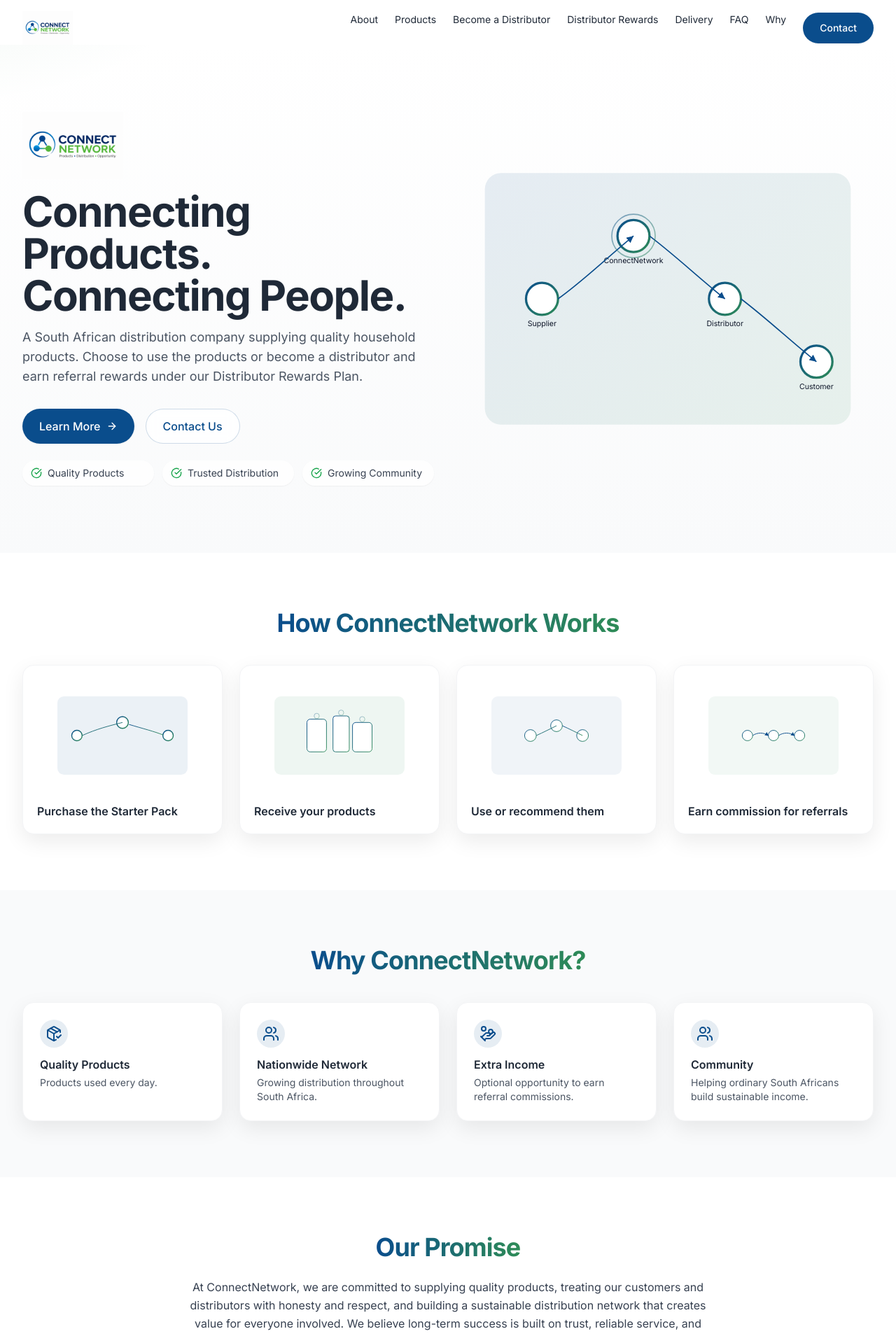
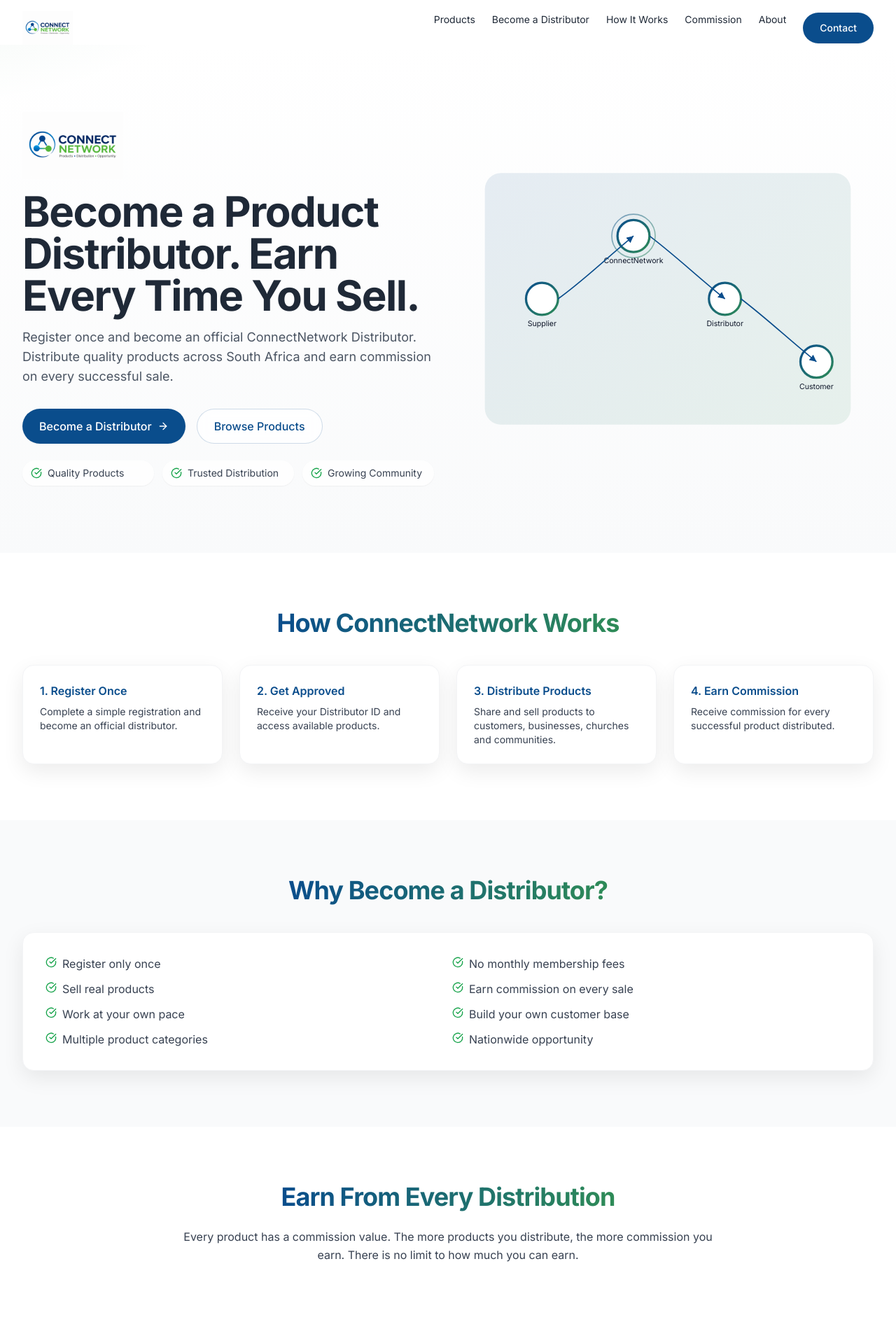
Before and after one commit to nejabobo-eng/connectnetwork, a Next.js app: page / in a window 1280 px wide. Shown: the top 1909 px of the page at 70% size. Built offline with nearby package versions, Linux system fonts and the light colour scheme.

Commit message:
Revamp homepage and navigation for product-first distributor model: new hero, How It Works, benefits, products overview, commission, FAQ, CTA; update metadata, footer/mobile nav, and sitemap

```diff
--- a/app/layout.tsx
+++ b/app/layout.tsx
@@ -10,11 +10,11 @@
 const inter = Inter({ subsets: ['latin'] })
 
 export const metadata: Metadata = {
-  title: 'ConnectNetwork — Connecting Products. Connecting People.',
-  description: 'South African distribution network connecting quality household products with customers through independent distributors.',
+	title: 'ConnectNetwork — Connecting Quality Products with Customers Through Independent Distributors.',
+  description: 'South Africa\'s product distribution company. Register once, distribute products, and earn commission on every successful sale.',
   openGraph: {
-	title: 'ConnectNetwork — Connecting Products. Connecting People.',
-	description: 'South African distribution network connecting quality household products with customers through independent distributors.',
+		title: 'ConnectNetwork — Connecting Quality Products with Customers Through Independent Distributors.',
+		description: 'South Africa\'s product distribution company. Register once, distribute products, and earn commission on every successful sale.',
 	url: 'https://connectnetwork.co.za',
 	siteName: 'ConnectNetwork',
 	type: 'website'
@@ -22,7 +22,7 @@
 	twitter: {
 	card: 'summary_large_image',
 	title: 'ConnectNetwork',
-	description: 'Connecting Products. Connecting People.'
+	description: 'Register once. Distribute products. Earn commission on every sale.'
   },
   metadataBase: new URL('https://connectnetwork.co.za')
 }
@@ -58,8 +58,9 @@
 			  <ul className="space-y-2 text-gray-600">
 				<li><Link href="/about">About</Link></li>
 				<li><Link href="/products">Products</Link></li>
-				<li><Link href="/opportunity">Opportunity</Link></li>
-				  <li><Link href="/why">Why ConnectNetwork?</Link></li>
+				<li><Link href="/#distributor-registration">Become a Distributor</Link></li>
+				<li><Link href="/#how-it-works">How It Works</Link></li>
+				<li><Link href="/#commission">Commission</Link></li>
 			  </ul>
 			</div>
 			<div>
@@ -124,13 +125,11 @@
 		<Menu aria-hidden className="h-6 w-6" />
 	  </summary>
 		<div className="absolute right-4 mt-2 w-60 card p-3">
+			<a className="block px-3 py-2 rounded-lg hover:bg-gray-50" href="/products">Products</a>
+			<a className="block px-3 py-2 rounded-lg hover:bg-gray-50" href="/#distributor-registration">Become a Distributor</a>
+			<a className="block px-3 py-2 rounded-lg hover:bg-gray-50" href="/#how-it-works">How It Works</a>
+			<a className="block px-3 py-2 rounded-lg hover:bg-gray-50" href="/#commission">Commission</a>
 			<a className="block px-3 py-2 rounded-lg hover:bg-gray-50" href="/about">About</a>
-		<a className="block px-3 py-2 rounded-lg hover:bg-gray-50" href="/products">Products</a>
-		<a className="block px-3 py-2 rounded-lg hover:bg-gray-50" href="/opportunity">Opportunity</a>
-		<a className="block px-3 py-2 rounded-lg hover:bg-gray-50" href="/compensation">Compensation</a>
-		<a className="block px-3 py-2 rounded-lg hover:bg-gray-50" href="/delivery">Delivery</a>
-		<a className="block px-3 py-2 rounded-lg hover:bg-gray-50" href="/faq">FAQ</a>
-		<a className="block px-3 py-2 rounded-lg hover:bg-gray-50" href="/why">Why</a>
 			<a className="block px-3 py-2 rounded-full btn btn-primary mt-2 text-center" href="/contact">Contact</a>
 		  </div>
 	</details>
--- a/app/sitemap.ts
+++ b/app/sitemap.ts
@@ -2,6 +2,6 @@
 
 export default function sitemap(): MetadataRoute.Sitemap {
   const base = 'https://connectnetwork.co.za'
-  const pages = ['','/about','/products','/opportunity','/compensation','/delivery','/faq','/contact','/why']
+  const pages = ['','/about','/products','/contact']
   return pages.map(p => ({ url: base + p, changeFrequency: 'weekly', priority: p === '' ? 1 : 0.7 }))
 }
--- a/components/NavLinksClient.tsx
+++ b/components/NavLinksClient.tsx
@@ -5,13 +5,11 @@
 export default function NavLinksClient(){
   const pathname = usePathname()
   const links = [
+	{href:'/products',label:'Products'},
+	{href:'/#distributor-registration',label:'Become a Distributor'},
+	{href:'/#how-it-works',label:'How It Works'},
+	{href:'/#commission',label:'Commission'},
 	{href:'/about',label:'About'},
-	{href:'/products',label:'Products'},
-	{href:'/opportunity',label:'Become a Distributor'},
-	{href:'/compensation',label:'Distributor Rewards'},
-	{href:'/delivery',label:'Delivery'},
-	{href:'/faq',label:'FAQ'},
-	{href:'/why',label:'Why'},
   ]
   return (
 	<>
--- a/components/pages/HomeClient.tsx
+++ b/components/pages/HomeClient.tsx
@@ -30,13 +30,13 @@
 		<div className="container-section grid md:grid-cols-2 gap-10 items-center min-h-[88vh] py-24">
 			<motion.div initial={{y:20, opacity:0}} whileInView={{y:0, opacity:1}} viewport={{once:true}} transition={{duration:0.7}}>
 			<img src="/logo/logo.jpg" alt="ConnectNetwork logo" className="h-16 md:h-24 w-auto mb-4" />
-			<h1 className="section-title text-4xl md:text-6xl leading-tight">Connecting Products. Connecting People.</h1>
+			<h1 className="section-title text-4xl md:text-6xl leading-tight">Become a Product Distributor. Earn Every Time You Sell.</h1>
 			<p className="section-subtitle mt-4 max-w-2xl">
-			  A South African distribution company supplying quality household products. Choose to use the products or become a distributor and earn referral rewards under our Distributor Rewards Plan.
+			  Register once and become an official ConnectNetwork Distributor. Distribute quality products across South Africa and earn commission on every successful sale.
 			</p>
 			<div className="mt-8 flex gap-4">
-			  <Link href="#learn-more" className="btn btn-primary">Learn More <ArrowRight className="ml-2 h-4 w-4" /></Link>
-			  <Link href="/contact" className="btn btn-ghost">Contact Us</Link>
+			  <Link href="/#distributor-registration" className="btn btn-primary">Become a Distributor <ArrowRight className="ml-2 h-4 w-4" /></Link>
+			  <Link href="/products" className="btn btn-ghost">Browse Products</Link>
 			</div>
 			  <div className="mt-6 grid grid-cols-1 sm:grid-cols-3 gap-3 text-sm text-gray-700" aria-label="Key assurances">
 			  {[
@@ -57,20 +57,18 @@
 		</div>
 	  </section>
 
-	  <section id="learn-more" className="container-section py-20">
+	  <section id="how-it-works" className="container-section py-20">
 		<SectionTitle title="How ConnectNetwork Works" center />
 		<div className="grid md:grid-cols-4 gap-6 mt-10">
-			{[
-			{title:'Purchase the Starter Pack',img:'/illustrations/distribution.svg'},
-			{title:'Receive your products',img:'/illustrations/cleaning.svg'},
-			{title:'Use or recommend them',img:'/illustrations/community.svg'},
-			{title:'Earn commission for referrals',img:'/illustrations/referral.svg'},
+		  {[
+			{n:'1. Register Once', d:'Complete a simple registration and become an official distributor.'},
+			{n:'2. Get Approved', d:'Receive your Distributor ID and access available products.'},
+			{n:'3. Distribute Products', d:'Share and sell products to customers, businesses, churches and communities.'},
+			{n:'4. Earn Commission', d:'Receive commission for every successful product distributed.'},
 		  ].map((s,i)=> (
-			<motion.div key={i} className="card p-5 hover:shadow-lg transition hover:-translate-y-0.5" initial={{y:16,opacity:0}} whileInView={{y:0,opacity:1}} viewport={{once:true}} transition={{delay:i*0.05}}>
-				<div className="relative h-40 w-full mb-4">
-				<Image src={s.img} alt="" fill className="object-contain p-6" />
-			  </div>
-			  <div className="font-semibold">{s.title}</div>
+			<motion.div key={i} className="card p-6 hover:shadow-lg transition hover:-translate-y-0.5" initial={{y:16,opacity:0}} whileInView={{y:0,opacity:1}} viewport={{once:true}} transition={{delay:i*0.05}}>
+			  <div className="text-primary font-semibold">{s.n}</div>
+			  <div className="text-gray-700 mt-2 text-sm">{s.d}</div>
 			</motion.div>
 		  ))}
 		</div>
@@ -78,12 +76,44 @@
 
 		<section className="bg-gray-50 py-20">
 		<div className="container-section">
-		  <SectionTitle title="Why ConnectNetwork?" center />
-		  <div className="grid md:grid-cols-4 gap-6 mt-10">
-			<FeatureCard icon={<PackageCheck className="h-6 w-6 text-primary" />} title="Quality Products" desc="Products used every day." />
-			<FeatureCard icon={<Users className="h-6 w-6 text-primary" />} title="Nationwide Network" desc="Growing distribution throughout South Africa." />
-			<FeatureCard icon={<HandCoins className="h-6 w-6 text-primary" />} title="Extra Income" desc="Optional opportunity to earn referral commissions." />
-			<FeatureCard icon={<Users className="h-6 w-6 text-primary" />} title="Community" desc="Helping ordinary South Africans build sustainable income." />
+		  <SectionTitle title="Why Become a Distributor?" center />
+		  <div className="card p-8 mt-10">
+			<ul className="grid md:grid-cols-2 gap-3 text-gray-700">
+			  {[
+				'Register only once',
+				'No monthly membership fees',
+				'Sell real products',
+				'Earn commission on every sale',
+				'Work at your own pace',
+				'Build your own customer base',
+				'Multiple product categories',
+				'Nationwide opportunity',
+			  ].map(item=> (
+				<li key={item} className="flex items-start gap-2"><CheckCircle className="h-4 w-4 text-green-600 mt-0.5" aria-hidden /><span>{item}</span></li>
+			  ))}
+			</ul>
+		  </div>
+		</div>
+	  </section>
+
+	  <section id="commission" className="container-section py-20">
+		<SectionTitle title="Earn From Every Distribution" center />
+		<div className="mt-6 max-w-3xl mx-auto text-center text-gray-700 leading-relaxed">
+		  Every product has a commission value. The more products you distribute, the more commission you earn. There is no limit to how much you can earn.
+		</div>
+	  </section>
+
+	  <section className="container-section py-20" aria-labelledby="products-overview">
+		<SectionTitle title="Distribute Products People Need" center />
+		<div id="products-overview" className="mt-6 max-w-3xl mx-auto text-center text-gray-700 leading-relaxed">
+		  Instead of promoting recruitment, we promote products.
+		  <div className="mt-4 grid sm:grid-cols-2 gap-3 text-sm">
+			{['Cleaning Products','Coffee','Fertilizer','Stationery','Poultry Products','Household Goods'].map(x=> (
+			  <div key={x} className="card p-4">{x}</div>
+			))}
+		  </div>
+		  <div className="mt-6">
+			<Link href="/products" className="btn btn-ghost">Browse all products</Link>
 		  </div>
 		</div>
 	  </section>
@@ -94,6 +124,42 @@
 		  At ConnectNetwork, we are committed to supplying quality products, treating our customers and distributors with honesty and respect, and building a sustainable distribution network that creates value for everyone involved. We believe long-term success is built on trust, reliable service, and products that people genuinely use and appreciate.
 		</div>
 	  </section>
+
+		<section className="container-section py-20" aria-labelledby="faq">
+		  <SectionTitle title="Frequently Asked Questions" center />
+		  <div id="faq" className="mt-6 grid md:grid-cols-2 gap-6">
+			<div className="card p-6">
+			  <div className="font-semibold">Do I register every year?</div>
+			  <div className="text-gray-700 mt-1 text-sm">No. Registration is once-off.</div>
+			</div>
+			<div className="card p-6">
+			  <div className="font-semibold">Can I distribute many products?</div>
+			  <div className="text-gray-700 mt-1 text-sm">Yes. You can distribute any approved ConnectNetwork products.</div>
+			</div>
+			<div className="card p-6">
+			  <div className="font-semibold">How do I earn?</div>
+			  <div className="text-gray-700 mt-1 text-sm">You earn commission on every successful product you distribute.</div>
+			</div>
+			<div className="card p-6">
+			  <div className="font-semibold">Is there a monthly fee?</div>
+			  <div className="text-gray-700 mt-1 text-sm">No.</div>
+			</div>
+			<div className="card p-6">
+			  <div className="font-semibold">Can I work part-time?</div>
+			  <div className="text-gray-700 mt-1 text-sm">Yes. You decide how much you want to distribute.</div>
+			</div>
+		  </div>
+		</section>
+
+		<section className="container-section py-20" aria-labelledby="cta-join">
+		  <div className="card p-8 md:p-12 text-center">
+			<h3 id="cta-join" className="text-2xl md:text-3xl font-semibold">Ready to Start Earning?</h3>
+			<p className="mt-3 text-gray-700">Become an official ConnectNetwork Distributor today and start earning commission by distributing quality products across South Africa.</p>
+			<div className="mt-6 flex justify-center">
+			  <Link href="/#distributor-registration" className="btn btn-primary">Register as a Distributor</Link>
+			</div>
+		  </div>
+		</section>
 
 		<section className="container-section py-20" id="starter-pack">
 		  <div className="card p-8 md:p-12 items-start">
```
Lines whose indentation alone changed are shown as unchanged.
